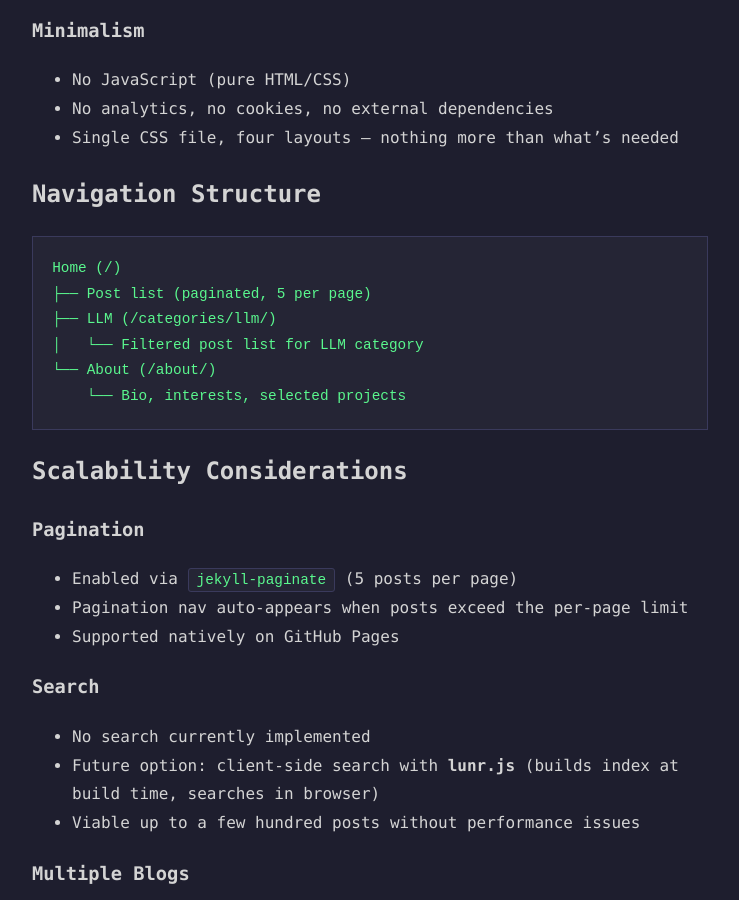
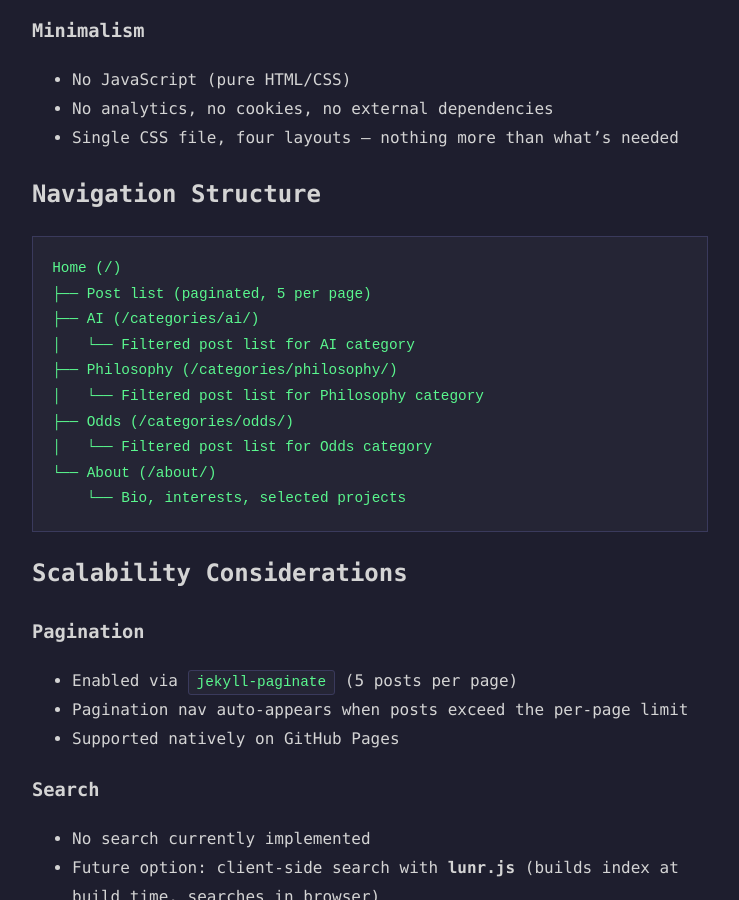
Before and after one commit to janmaru/janmaru.github.io, a Jekyll site: the page built from docs/functional.md, in a window 1280 px wide and 900 px high, scrolled down 2009 px. Shown: the whole window, without its empty margins (270-1009 px from the left). Built offline with Jekyll 4.4.1, drawn with Linux system fonts in a browser that asks for light colours; our own code applies the rules of GitHub Pages for plain Markdown files.

Commit message:
fix nav: replace LLM with AI, Philosophy, Odds categories
Co-Authored-By: Claude Opus 4.6 (1M context) <noreply@anthropic.com>

````diff
--- a/_layouts/default.html
+++ b/_layouts/default.html
@@ -21,7 +21,9 @@
         <h1><a href="{{ '/' | relative_url }}" class="site-title"><span class="title-jan">JAN</span><span class="title-maru">MARU</span></a></h1>
         <nav>
             <a href="{{ '/' | relative_url }}"><span class="hotkey">H</span>ome</a>
-            <a href="{{ '/categories/llm' | relative_url }}"><span class="hotkey">L</span>LM</a>
+            <a href="{{ '/categories/ai' | relative_url }}">A<span class="hotkey">I</span></a>
+            <a href="{{ '/categories/philosophy' | relative_url }}"><span class="hotkey">P</span>hilosophy</a>
+            <a href="{{ '/categories/odds' | relative_url }}"><span class="hotkey">O</span>dds</a>
             <a href="{{ '/about' | relative_url }}"><span class="hotkey">A</span>bout</a>
             <button class="theme-toggle" id="theme-toggle" aria-label="Toggle light/dark theme"><span class="hotkey">D</span>ark</button>
         </nav>
--- a/docs/functional.md
+++ b/docs/functional.md
@@ -55,8 +55,12 @@ Inspired by the Turbo Pascal DOS environment — dark background, monospace font
 ```
 Home (/)
 ├── Post list (paginated, 5 per page)
-├── LLM (/categories/llm/)
-│   └── Filtered post list for LLM category
+├── AI (/categories/ai/)
+│   └── Filtered post list for AI category
+├── Philosophy (/categories/philosophy/)
+│   └── Filtered post list for Philosophy category
+├── Odds (/categories/odds/)
+│   └── Filtered post list for Odds category
 └── About (/about/)
     └── Bio, interests, selected projects
 ```
````
